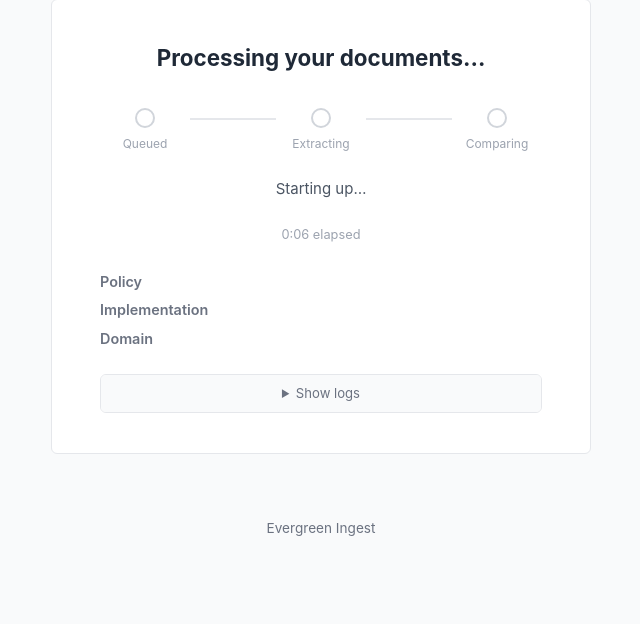
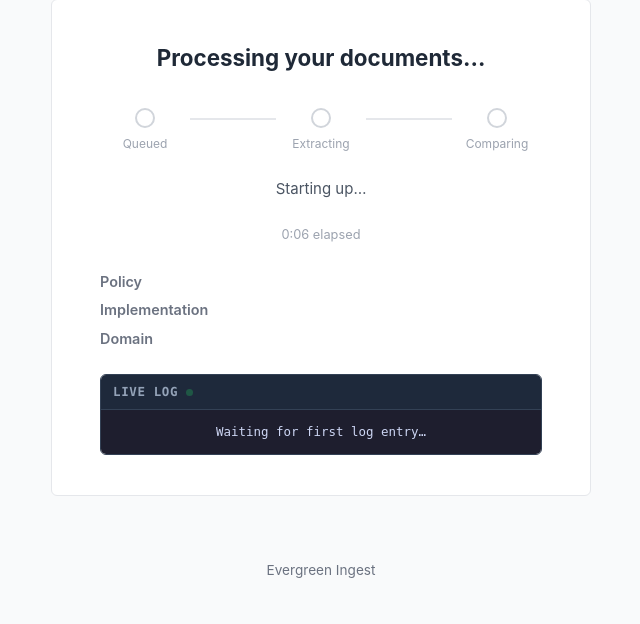
Before and after one commit to akschneider1/Evergreen-Ingest-v2, a FastAPI app: template Evergreen-Ingest/templates/status.html in a window 1280 px wide. Shown: the part 176-800 px from the top of the page, without its empty margins (319-959 px from the left). Run offline with FastAPI, Linux system fonts and the light colour scheme; the template is opened without the code that fills it, so the values that code supplies are empty.

Commit message:
Show live extraction logs on the status page
- app.py: add _PipelineLogHandler, a logging.Handler that captures INFO+
  records from the 'extract' and 'anthropic_provider' loggers and appends
  them to meta['logs'] in real time during _run_pipeline. The handler is
  installed at the start of the pipeline and removed in a finally block.
  This feeds the existing 1-second poll with detailed extraction progress
  (start/complete per doc, token counts, 0-extraction warnings) without
  any new routes or server-side changes.

- anthropic_provider.py: split the response log — emit an INFO summary
  (input/output token counts) visible in the UI, keep full raw response
  text at DEBUG for console-only inspection.

- status.html: replace the collapsed <details> log section with an always-
  visible .log-panel. Auto-scroll to the latest line on every poll update.
  Stop the live indicator dot when status reaches ready or error.

- style.css: add .log-panel, .log-panel-header, .log-panel-title,
  .log-live-dot, .log-live-dot-done, and @keyframes log-pulse styles.
  Keep .log-dropdown for the error-state section that still uses <details>.

Co-Authored-By: Claude Sonnet 4.6 <noreply@anthropic.com>

```diff
--- a/Evergreen-Ingest/app.py
+++ b/Evergreen-Ingest/app.py
@@ -35,6 +35,32 @@ load_dotenv()
 
 logging.basicConfig(level=logging.INFO, format="%(levelname)s %(name)s: %(message)s")
 logger = logging.getLogger(__name__)
+
+
+class _PipelineLogHandler(logging.Handler):
+    """Captures INFO+ log records from extraction modules into meta['logs'] in real time.
+
+    Installed on the 'extract' and 'anthropic_provider' loggers during a pipeline
+    run so the status page can display live progress without polling stdout.
+    """
+
+    def __init__(self, meta: dict, comparison_id: str) -> None:
+        super().__init__(level=logging.INFO)
+        self._meta = meta
+        self._comparison_id = comparison_id
+
+    def emit(self, record: logging.LogRecord) -> None:
+        try:
+            ts = datetime.now(timezone.utc).strftime("%H:%M:%S")
+            level_tag = record.levelname[0]  # I / W / E
+            msg = record.getMessage()
+            # Strip the comparison_id prefix that extract.py includes in messages
+            msg = msg.replace(self._comparison_id + "/", "")
+            entry = f"[{ts}] {level_tag} {record.name}: {msg}"
+            self._meta["logs"].append(entry)
+            _write_meta(self._comparison_id, self._meta)
+        except Exception:
+            pass
 
 # ---------------------------------------------------------------------------
 # Config
@@ -175,6 +201,15 @@ def _run_pipeline(
         meta["logs"].append(entry)
         _write_meta(comparison_id, meta)
 
+    # Attach live log handler so detailed extraction progress appears in the UI.
+    _live_handler = _PipelineLogHandler(meta, comparison_id)
+    _live_loggers = [
+        logging.getLogger("extract"),
+        logging.getLogger("anthropic_provider"),
+    ]
+    for _lgg in _live_loggers:
+        _lgg.addHandler(_live_handler)
+
     try:
         passes = meta.get("extraction_passes", CONFIG.get("extraction_passes", 1))
         model_id = meta.get("model", CONFIG.get("model_id", "gpt-4o-mini"))
@@ -240,6 +275,9 @@ def _run_pipeline(
         meta["error_detail"] = f"{type(exc).__name__}: {exc}"
         meta["logs"].append(f"[error] {type(exc).__name__}: {exc}")
         _write_meta(comparison_id, meta)
+    finally:
+        for _lgg in _live_loggers:
+            _lgg.removeHandler(_live_handler)
 
 
 # ---------------------------------------------------------------------------
--- a/Evergreen-Ingest/static/style.css
+++ b/Evergreen-Ingest/static/style.css
@@ -740,6 +740,7 @@ details.advanced summary:hover { background: #f3f4f6; color: #374151; }
 }
 
 /* Log dropdown */
+/* Legacy — kept for error-log sections that still use <details> */
 .log-dropdown {
   margin-top: 1.25rem;
   border: 1px solid #e5e7eb;
@@ -755,6 +756,48 @@ details.advanced summary:hover { background: #f3f4f6; color: #374151; }
   background: #f9fafb;
 }
 .log-dropdown summary:hover { background: #f3f4f6; }
+
+/* Live log panel — always visible on the status page */
+.log-panel {
+  margin-top: 1.5rem;
+  border: 1px solid #334155;
+  border-radius: 6px;
+  overflow: hidden;
+}
+.log-panel-header {
+  display: flex;
+  align-items: center;
+  gap: 0.5rem;
+  padding: 0.45rem 0.75rem;
+  background: #1e293b;
+  border-bottom: 1px solid #334155;
+}
+.log-panel-title {
+  font-size: 0.78rem;
+  font-weight: 600;
+  color: #94a3b8;
+  font-family: var(--mono);
+  text-transform: uppercase;
+  letter-spacing: 0.05em;
+}
+/* Pulsing green dot while live */
+.log-live-dot {
+  width: 7px;
+  height: 7px;
+  border-radius: 50%;
+  background: #22c55e;
+  animation: log-pulse 1.2s ease-in-out infinite;
+  flex-shrink: 0;
+}
+.log-live-dot-done {
+  background: #4b5563;
+  animation: none;
+}
+@keyframes log-pulse {
+  0%, 100% { opacity: 1; }
+  50% { opacity: 0.3; }
+}
+
 .log-pre {
   margin: 0;
   padding: 0.75rem;
@@ -762,7 +805,7 @@ details.advanced summary:hover { background: #f3f4f6; color: #374151; }
   line-height: 1.6;
   background: #1e1e2e;
   color: #cdd6f4;
-  max-height: 240px;
+  max-height: 300px;
   overflow-y: auto;
   white-space: pre-wrap;
   word-break: break-word;
--- a/Evergreen-Ingest/templates/status.html
+++ b/Evergreen-Ingest/templates/status.html
@@ -77,11 +77,14 @@
         <dt>Domain</dt><dd>{{ meta.domain | title }}</dd>
       </dl>
 
-      <!-- Log dropdown -->
-      <details class="log-dropdown" id="log-section">
-        <summary>Show logs</summary>
+      <!-- Live log panel -->
+      <div class="log-panel" id="log-section">
+        <div class="log-panel-header">
+          <span class="log-panel-title">Live log</span>
+          <span class="log-live-dot" id="log-live-dot" title="Streaming"></span>
+        </div>
         <pre class="log-pre" id="log-body">Waiting for first log entry…</pre>
-      </details>
+      </div>
 
       <p class="refresh-note" id="timeout-note"></p>
     </div>
@@ -118,10 +121,18 @@ function setTrackerState(status) {
   });
 }
 
-function updateLogs(logs) {
+function updateLogs(logs, done) {
   if (!logs || logs.length === 0) return;
   const body = document.getElementById("log-body");
-  if (body) body.textContent = logs.join("\n");
+  if (!body) return;
+  body.textContent = logs.join("\n");
+  // Auto-scroll to the latest line
+  body.scrollTop = body.scrollHeight;
+  // Stop the live indicator when processing is finished
+  if (done) {
+    const dot = document.getElementById("log-live-dot");
+    if (dot) dot.classList.add("log-live-dot-done");
+  }
 }
 
 let startedAt = Date.now();
@@ -156,11 +167,13 @@ async function poll() {
   }
 
   if (data.status === "ready") {
+    updateLogs(data.logs || [], true);
     window.location.href = `/compare/${COMPARISON_ID}`;
     return;
   }
 
   if (data.status === "error") {
+    updateLogs(data.logs || [], true);
     showError(data.error || "An unknown error occurred.", data.logs || [], data.error_detail || "");
     return;
   }
@@ -169,7 +182,7 @@ async function poll() {
   setTrackerState(data.status);
   const desc = document.getElementById("status-description");
   if (desc) desc.textContent = STEP_DESCRIPTIONS[data.status] || "Working…";
-  updateLogs(data.logs || []);
+  updateLogs(data.logs || [], false);
 
   setTimeout(poll, POLL_INTERVAL_MS);
 }
@@ -190,7 +203,7 @@ function showError(msg, logs, detail) {
 // Seed initial state from server render
 setTrackerState("{{ meta.status }}");
 {% if meta.logs %}
-updateLogs({{ meta.logs | tojson }});
+updateLogs({{ meta.logs | tojson }}, {{ 'true' if meta.status in ('ready', 'error') else 'false' }});
 {% endif %}
 {% if meta.status == "error" %}
 showError({{ (meta.error or "An error occurred.") | tojson }}, {{ (meta.logs or []) | tojson }}, {{ (meta.error_detail or "") | tojson }});
```
Also changed, not shown: Evergreen-Ingest/anthropic_provider.py (+3 -4 lines).
